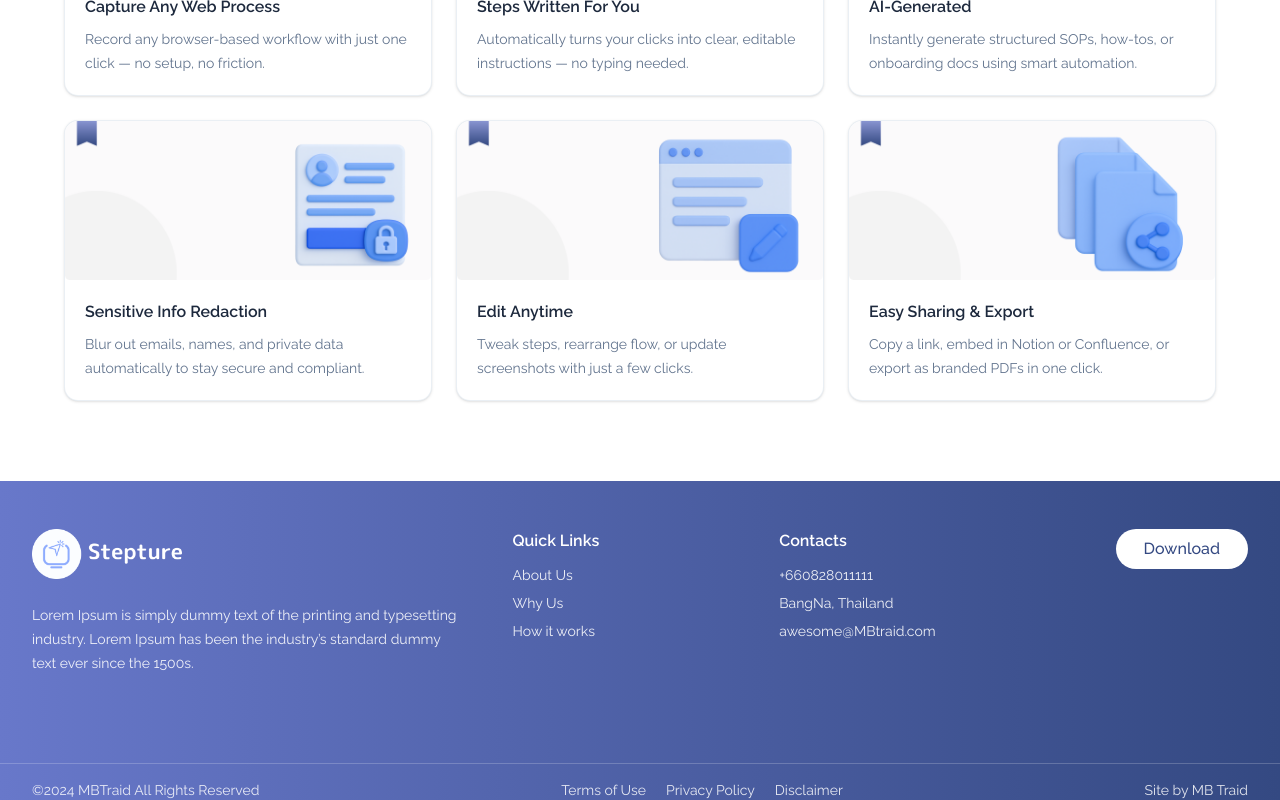
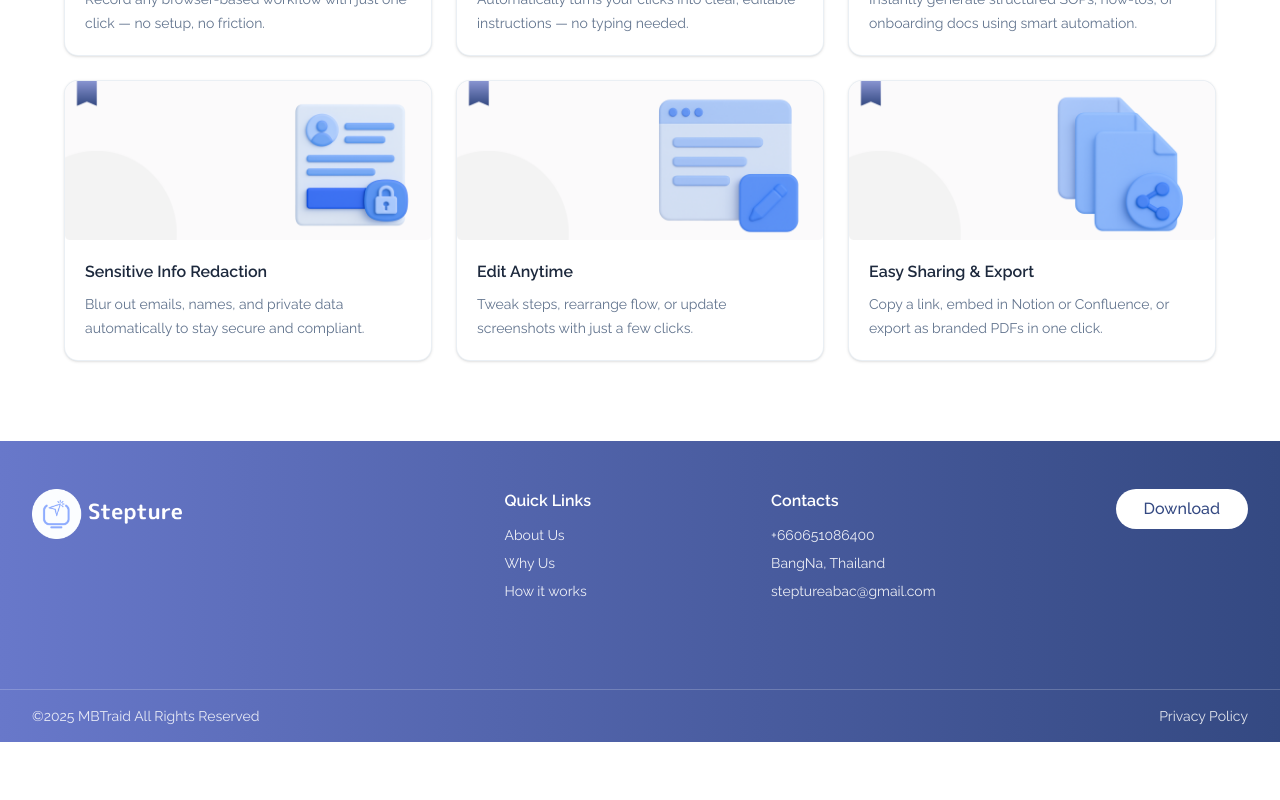
Before and after one commit to Stepture/stepture-frontend, a Next.js app: page / in a window 1280 px wide. Shown: the part 3037-3837 px from the top of the page. After the commit the page ends 3779 px from the top, so only its background shows below. Built offline with nearby package versions, Linux system fonts and the light colour scheme.

Commit message:
feat: privacy policy page redirect from home page

```diff
--- a/app/page.tsx
+++ b/app/page.tsx
@@ -3,6 +3,7 @@
 import Image from "next/image";
 import { Raleway } from "next/font/google";
 import { useEffect, useState } from "react";
+import Link from "next/link";
 
 const raleway = Raleway({
   subsets: ["latin"],
@@ -336,10 +337,10 @@ export default function Page() {
               </div>
             </div>
 
-            <p className="mt-4 text-slate-400 max-w-xl mx-auto text-sm md:text-base">
+            {/* <p className="mt-4 text-slate-400 max-w-xl mx-auto text-sm md:text-base">
               Lorem Ipsum Is Simply Dummy Text Of The Printing And Typesetting
               Industry.
-            </p>
+            </p> */}
           </div>
 
           {/* Centered demo frame — gradient clearly visible around the image */}
@@ -490,11 +491,11 @@ export default function Page() {
               height={36}
               priority
             />
-            <p className="mt-6 text-sm leading-6 opacity-90 max-w-md">
+            {/* <p className="mt-6 text-sm leading-6 opacity-90 max-w-md">
               Lorem Ipsum is simply dummy text of the printing and typesetting
               industry. Lorem Ipsum has been the industry’s standard dummy text
               ever since the 1500s.
-            </p>
+            </p> */}
           </div>
 
           {/* Right Section */}
@@ -520,9 +521,9 @@ export default function Page() {
               <div>
                 <h3 className="font-semibold mb-3">Contacts</h3>
                 <ul className="space-y-2 text-sm opacity-90">
-                  <li>+660828011111</li>
+                  <li>+660651086400</li>
                   <li>BangNa, Thailand</li>
-                  <li>awesome@MBtraid.com</li>
+                  <li>steptureabac@gmail.com</li>
                 </ul>
               </div>
             </div>
@@ -538,14 +539,16 @@ export default function Page() {
         </div>
 
         {/* bottom bar */}
-        <div className="max-w-[1440px] mx-auto mt-10 border-t border-white/20 pt-4 text-sm flex flex-col md:flex-row items-center md:items-start justify-between gap-4 text-white/85 px-8">
-          <p>©2024 MBTraid All Rights Reserved</p>
+        <div className="max-w-[1440px] mx-auto mt-10 border-t border-white/20 pt-4 text-sm flex flex-col md:flex-row items-center md:items-start justify-between gap-4 text-white/85 px-8 py-4">
+          <p>©2025 MBTraid All Rights Reserved</p>
           <div className="flex gap-5">
-            <a href="#">Terms of Use</a>
-            <a href="#">Privacy Policy</a>
-            <a href="#">Disclaimer</a>
+            {/* <a href="#">Terms of Use</a> */}
+            <Link className="hover:text-blue-400" href="/privacy-policy">
+              Privacy Policy
+            </Link>
+
+            {/* <a href="#">Disclaimer</a> */}
           </div>
-          <p>Site by MB Traid</p>
         </div>
       </footer>
     </main>
--- a/app/privacy-policy/page.tsx
+++ b/app/privacy-policy/page.tsx
@@ -14,7 +14,7 @@ export default function PrivacyPolicyPage() {
           <h1 className="text-4xl font-bold text-gray-900 mb-4">
             Privacy Policy
           </h1>
-          <p className="text-gray-600">Last updated: December 24, 2024</p>
+          <p className="text-gray-600">Last updated: August 26, 2025</p>
         </div>
 
         <div className="prose prose-lg max-w-none">
@@ -92,10 +92,7 @@ export default function PrivacyPolicyPage() {
                 <strong>Device Information:</strong> Browser type, operating
                 system, device specifications, and extension version.
               </li>
-              <li>
-                <strong>Usage Analytics:</strong> Service interaction patterns,
-                feature usage statistics, and performance metrics.
-              </li>
+
               <li>
                 <strong>Cookies and Local Storage:</strong> Authentication
                 cookies, session tokens, and browser local storage for offline
@@ -301,10 +298,10 @@ export default function PrivacyPolicyPage() {
                 <strong>Authentication Tokens:</strong> Regularly refreshed and
                 expired tokens are securely deleted
               </li>
-              <li>
+              {/* <li>
                 <strong>Usage Data:</strong> Aggregated usage statistics may be
                 retained for service improvement purposes
-              </li>
+              </li> */}
             </ul>
           </section>
 
```
